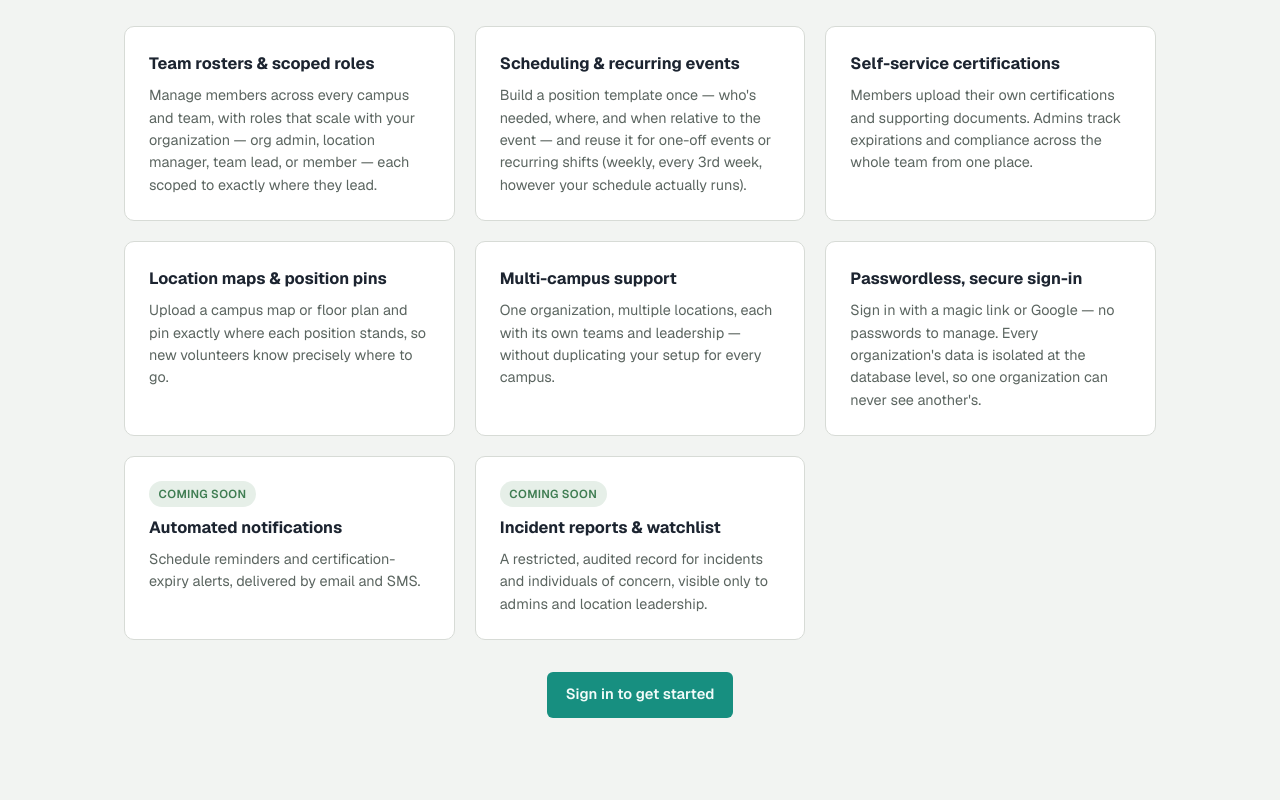
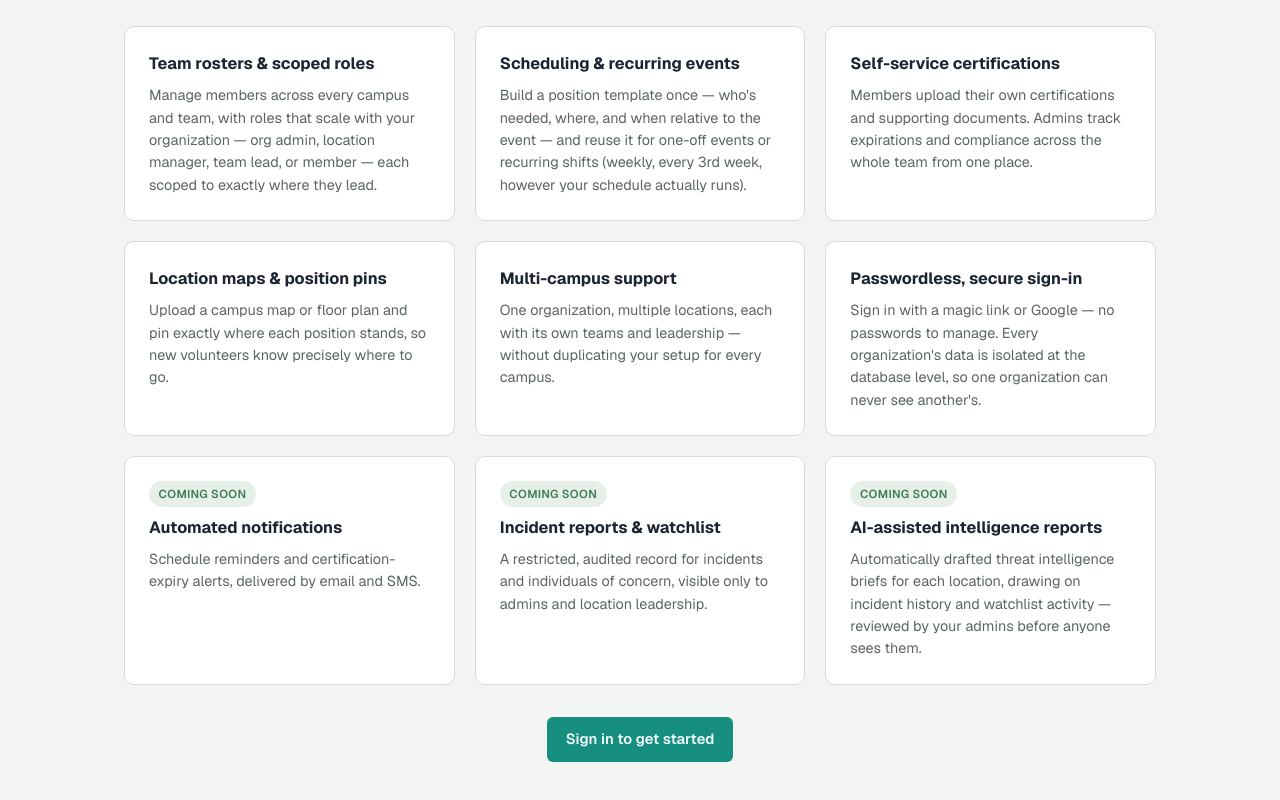
Before and after one commit to trevorn99/safecampus, a Next.js app: page /features in a window 1280 px wide. Shown: the part 378-1178 px from the top of the page. Built offline with nearby package versions, Linux system fonts and the light colour scheme.

Commit message:
Add AI-assisted intelligence reports to features list
Reflects the planned threat-intelligence-brief feature built on the
existing threat_reports schema stub.

Co-Authored-By: Claude Sonnet 5 <noreply@anthropic.com>

```diff
--- a/src/app/features/page.tsx
+++ b/src/app/features/page.tsx
@@ -43,6 +43,12 @@ const FEATURES = [
       "A restricted, audited record for incidents and individuals of concern, visible only to admins and location leadership.",
     comingSoon: true,
   },
+  {
+    title: "AI-assisted intelligence reports",
+    description:
+      "Automatically drafted threat intelligence briefs for each location, drawing on incident history and watchlist activity — reviewed by your admins before anyone sees them.",
+    comingSoon: true,
+  },
 ];
 
 export default function FeaturesPage() {
```
